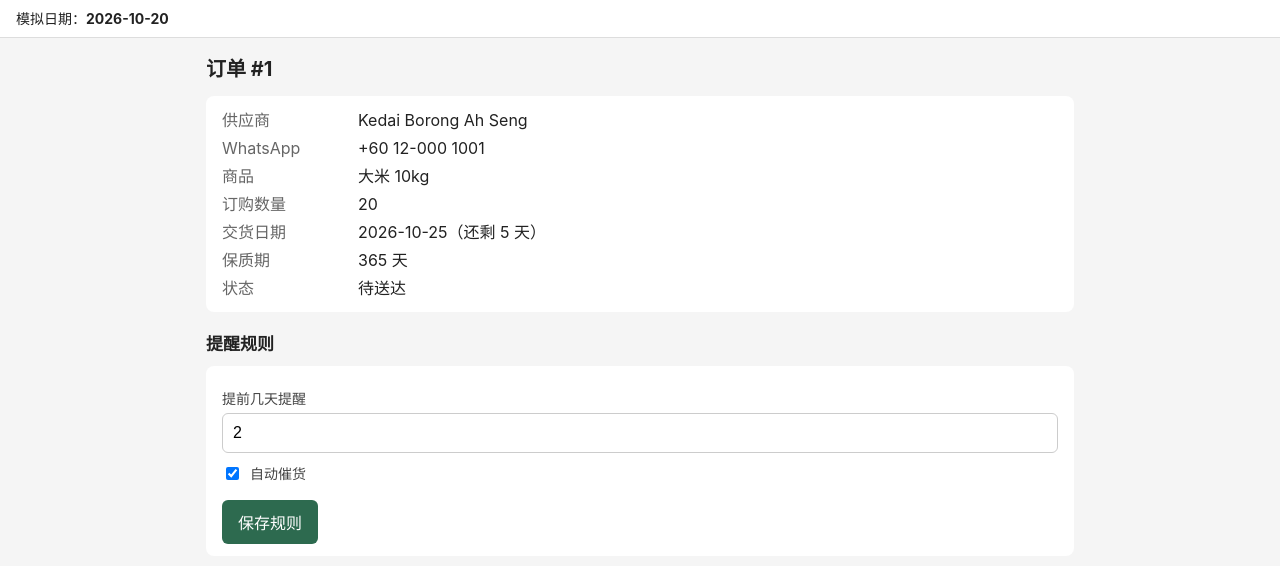
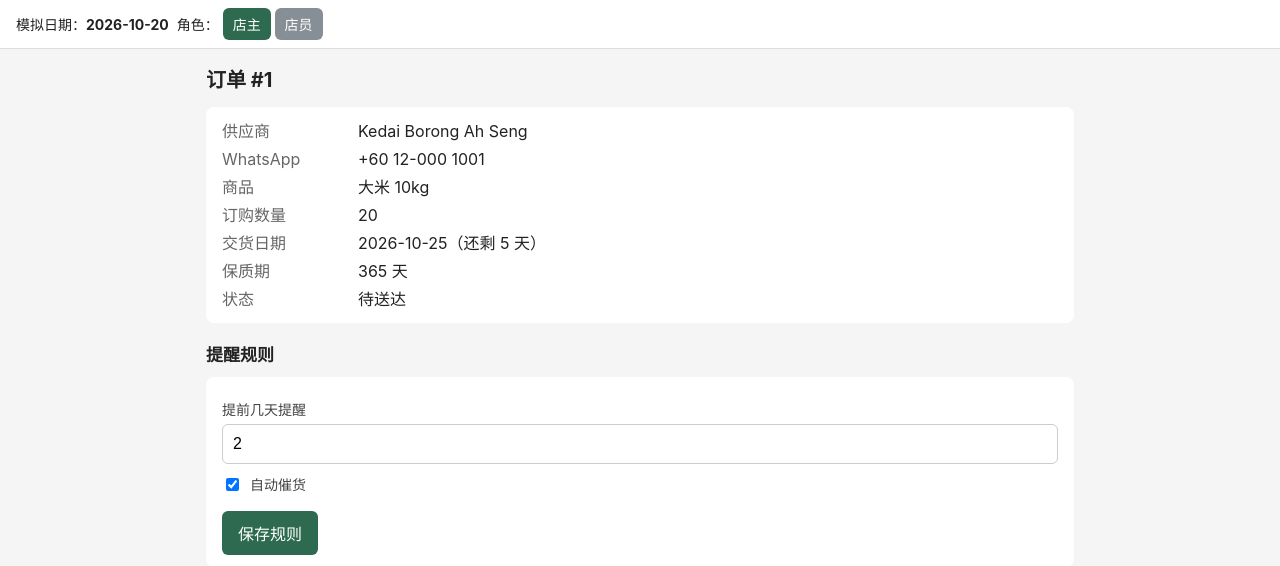
Before and after one commit to zhukunliang/Sudahsampai, a Flask app: page /orders/1 in a window 1280 px wide. Shown: the part 44-610 px from the top of the page. Run offline with Flask 3, Linux system fonts and the light colour scheme; data comes from the database, SQL or seed files in the repository.

Commit message:
Step 9: owner/clerk role switch; clerks cannot change reminder rules
Co-Authored-By: Claude Opus 5.5 <noreply@anthropic.com>

```diff
--- a/app.py
+++ b/app.py
@@ -1,7 +1,7 @@
 import os
 from datetime import date, timedelta
 
-from flask import Flask, abort, flash, redirect, render_template, request, url_for
+from flask import Flask, abort, flash, redirect, render_template, request, session, url_for
 
 import db
 
@@ -13,7 +13,7 @@ db.init_db()
 
 @app.context_processor
 def inject_globals():
-    return {"sim_today": db.today().isoformat()}
+    return {"sim_today": db.today().isoformat(), "role": current_role(), "roles": (OWNER, CLERK)}
 
 
 def decorate(row):
@@ -59,8 +59,24 @@ def index():
     return render_template("index.html", orders=[decorate(r) for r in rows])
 
 
+OWNER = "店主"
+CLERK = "店员"
+
+
 def current_role():
-    return "店主"
+    return session.get("role", OWNER)
+
+
+@app.route("/role", methods=["POST"])
+def switch_role():
+    role = request.form.get("role")
+    if role in (OWNER, CLERK) and role != current_role():
+        old = current_role()
+        session["role"] = role
+        with db.connect() as conn:
+            db.add_log(conn, role, "切换角色", f"{old} → {role}")
+        flash(f"已切换为{role}", "ok")
+    return redirect(request.referrer or url_for("index"))
 
 
 @app.route("/orders/new", methods=["GET", "POST"])
@@ -114,6 +130,10 @@ def update_rules(order_id):
     role = current_role()
     with db.connect() as conn:
         o = get_order(conn, order_id)
+        if role != OWNER:
+            db.add_log(conn, role, "拒绝修改规则", f"#{order_id} 店员无权修改提醒规则")
+            flash("店员不能修改提醒规则，请切换到店主", "error")
+            return render_template("detail.html", o=decorate(o)), 403
         try:
             remind = int(request.form["remind_days_before"])
         except (KeyError, ValueError):
--- a/templates/base.html
+++ b/templates/base.html
@@ -15,6 +15,12 @@
   </header>
   <div class="bar">
     <span>模拟日期：<b>{{ sim_today }}</b></span>
+    <form method="post" action="{{ url_for('switch_role') }}">
+      角色：
+      {% for r in roles %}
+        <button type="submit" name="role" value="{{ r }}" class="{{ '' if r == role else 'secondary' }}">{{ r }}</button>
+      {% endfor %}
+    </form>
   </div>
   <main>
     {% with messages = get_flashed_messages(with_categories=true) %}
--- a/templates/detail.html
+++ b/templates/detail.html
@@ -20,6 +20,7 @@
 </div>
 
 <h2>提醒规则</h2>
+{% if role != "店主" %}<p class="muted">当前是店员：可以查看，保存会被拒绝。</p>{% endif %}
 <form method="post" action="{{ url_for('update_rules', order_id=o.id) }}" class="card">
   <label for="remind_days_before">提前几天提醒</label>
   <input type="number" id="remind_days_before" name="remind_days_before" min="0" required value="{{ o.remind_days_before }}">
```
